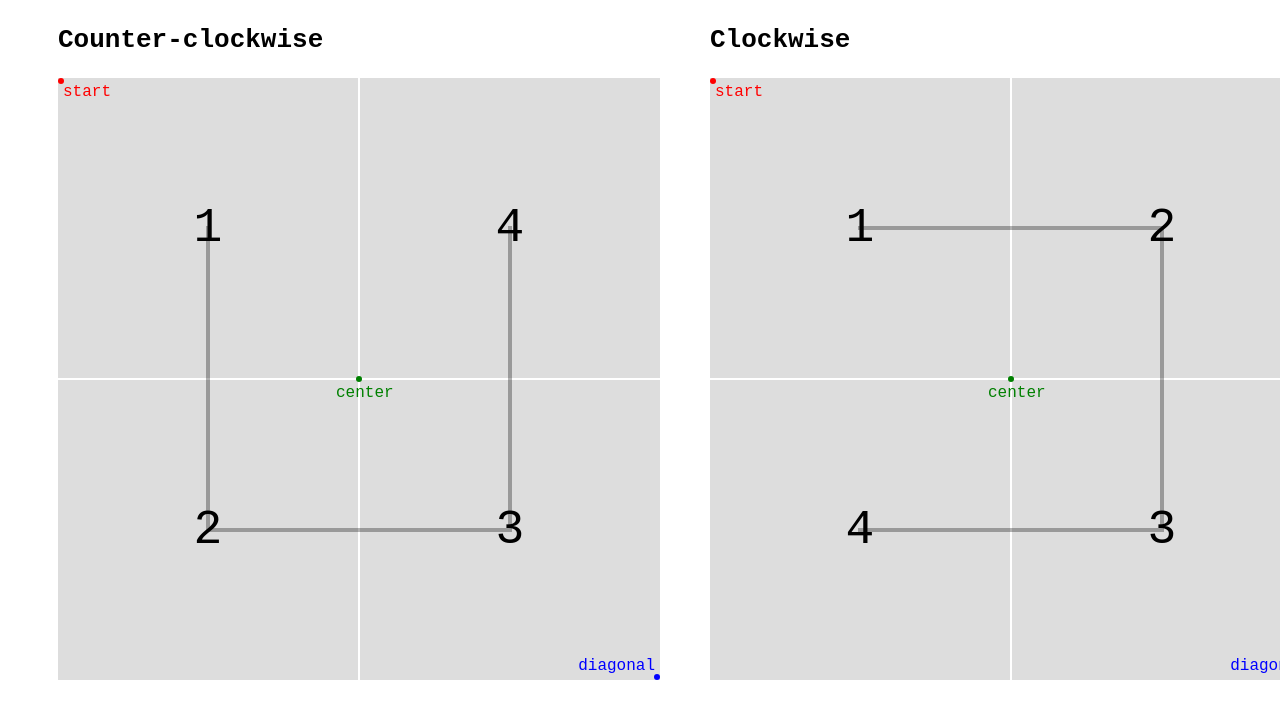
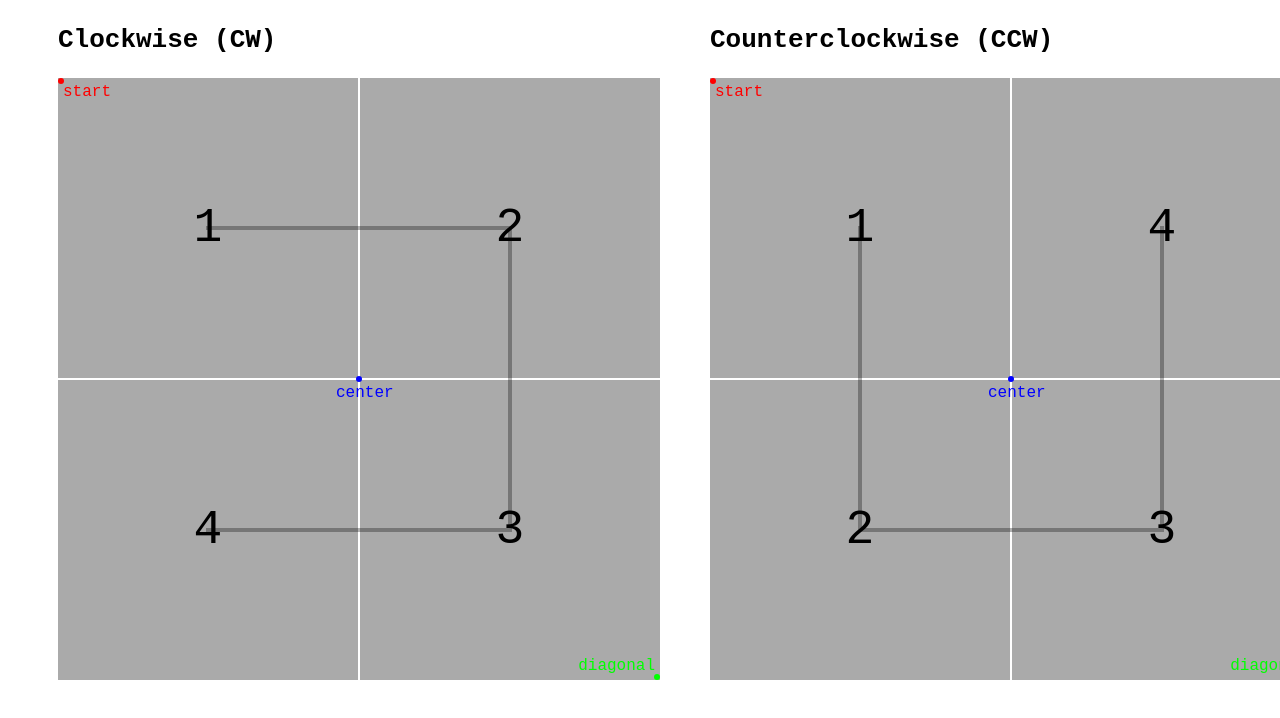
Before and after one commit to myst729/toys, a plain HTML site: page hilbert-curve/hilbert-unit.html in a window 1280 px wide. Shown: the top 718 px of the page. Drawn offline with Linux system fonts and the light colour scheme.

Commit message:
Update hilbert-unit.html

```diff
--- a/hilbert-curve/hilbert-unit.html
+++ b/hilbert-curve/hilbert-unit.html
@@ -25,13 +25,13 @@
       display: flex;
       align-items: center;
       justify-content: center;
-      background-color: #ddd;
+      background-color: #aaa;
       font-size: 48px;
       transition: background-color linear .25s;
       position: relative;
     }
     div:hover {
-      background-color: #bbb;
+      background-color: #777;
     }
     article {
       pointer-events: none;
@@ -66,12 +66,12 @@
       left: 0;
     }
     .diagonal {
-      background-color: blue;
+      background-color: lime;
       bottom: 0;
       right: 0;
     }
     .center {
-      background-color: green;
+      background-color: blue;
       top: 298px;
       left: 298px;
     }
@@ -84,14 +84,14 @@
     }
     .diagonal:before {
       content: 'diagonal';
-      color: blue;
+      color: lime;
       position: absolute;
       bottom: 5px;
       right: 5px;
     }
     .center:before {
       content: 'center';
-      color: green;
+      color: blue;
       position: absolute;
       top: 8px;
       left: -20px;
@@ -99,8 +99,18 @@
   </style>
 </head>
 <body>
-  <h1>Counter-clockwise</h1>
-  <h1>Clockwise</h1>
+  <h1>Clockwise (CW)</h1>
+  <h1>Counterclockwise (CCW)</h1>
+  <section class="cw">
+    <div>1</div>
+    <div>2</div>
+    <div>4</div>
+    <div>3</div>
+    <article class="line"></article>
+    <article class="start"></article>
+    <article class="diagonal"></article>
+    <article class="center"></article>
+  </section>
   <section class="ccw">
     <div>1</div>
     <div>4</div>
@@ -111,14 +121,4 @@
     <article class="diagonal"></article>
     <article class="center"></article>
   </section>
-  <section class="cw">
-    <div>1</div>
-    <div>2</div>
-    <div>4</div>
-    <div>3</div>
-    <article class="line"></article>
-    <article class="start"></article>
-    <article class="diagonal"></article>
-    <article class="center"></article>
-  </section>
 </body>
```
